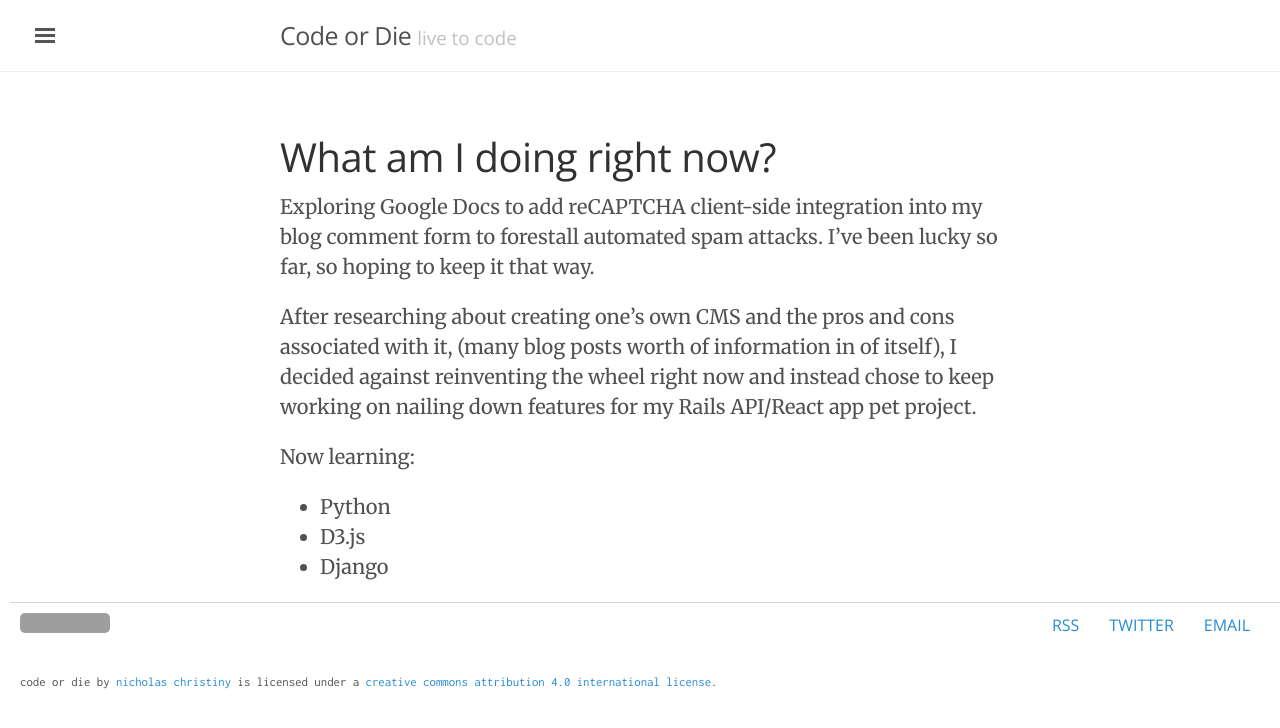
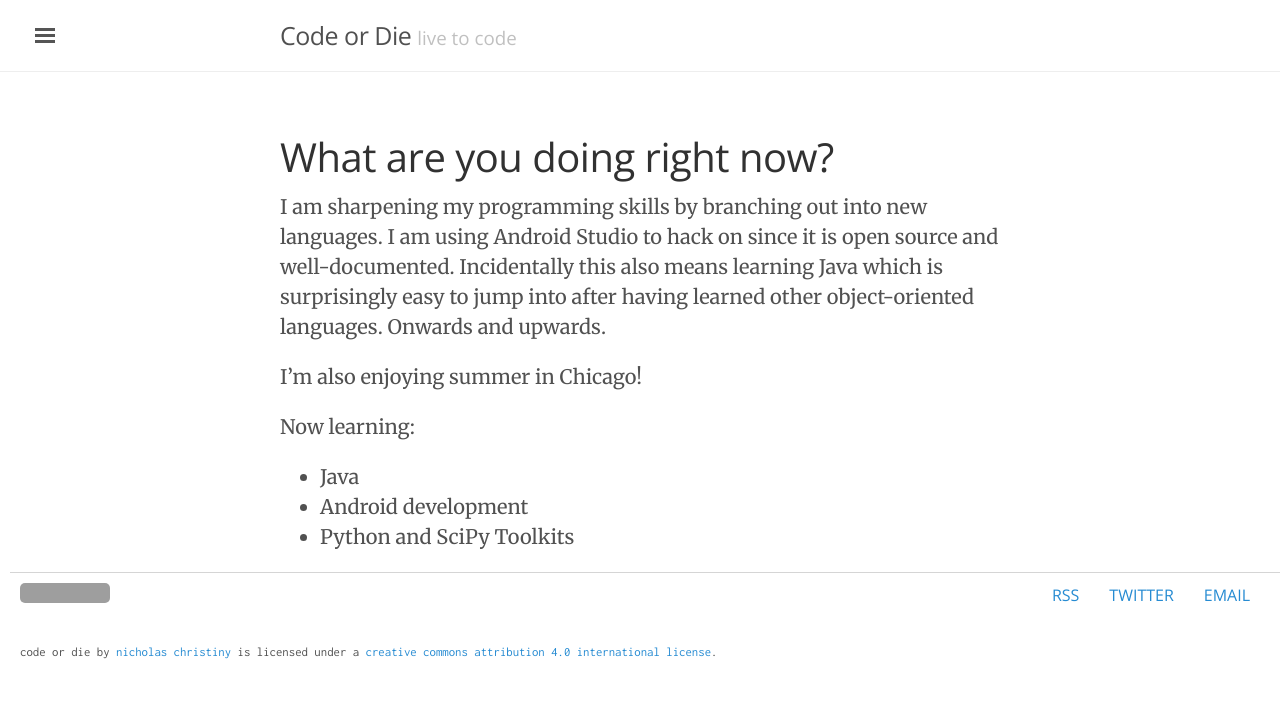
Before and after one commit to nchristiny/nchristiny.github.io, a Jekyll site: the page built from now/index.md, in a window 1280 px wide. Shown: the top 728 px of the page. Built offline with Jekyll 4.4.1, drawn with Linux system fonts in a browser that asks for light colours; nearby versions of some CDN libraries; comment, search, counter and statistics services are not loaded; grey boxes are pictures that could not be loaded.

Commit message:
Update now page

```diff
--- a/now/index.md
+++ b/now/index.md
@@ -2,13 +2,13 @@
 layout: default
 title: Now
 ---
-# What am I doing right now?
-Exploring Google Docs to add reCAPTCHA client-side integration into my blog comment form to forestall automated spam attacks. I've been lucky so far, so hoping to keep it that way.
+# What are you doing right now?
+I am sharpening my programming skills by branching out into new languages. I am using Android Studio to hack on since it is open source and well-documented. Incidentally this also means learning Java which is surprisingly easy to jump into after having learned other object-oriented languages. Onwards and upwards.
 
-After researching about creating one's own CMS and the pros and cons associated with it, (many blog posts worth of information in of itself), I decided against reinventing the wheel right now and instead chose to keep working on nailing down features for my Rails API/React app pet project.
+I'm also enjoying summer in Chicago!
 
 Now learning:
 
-* Python
-* D3.js
-* Django
+* Java
+* Android development
+* Python and SciPy Toolkits
```
